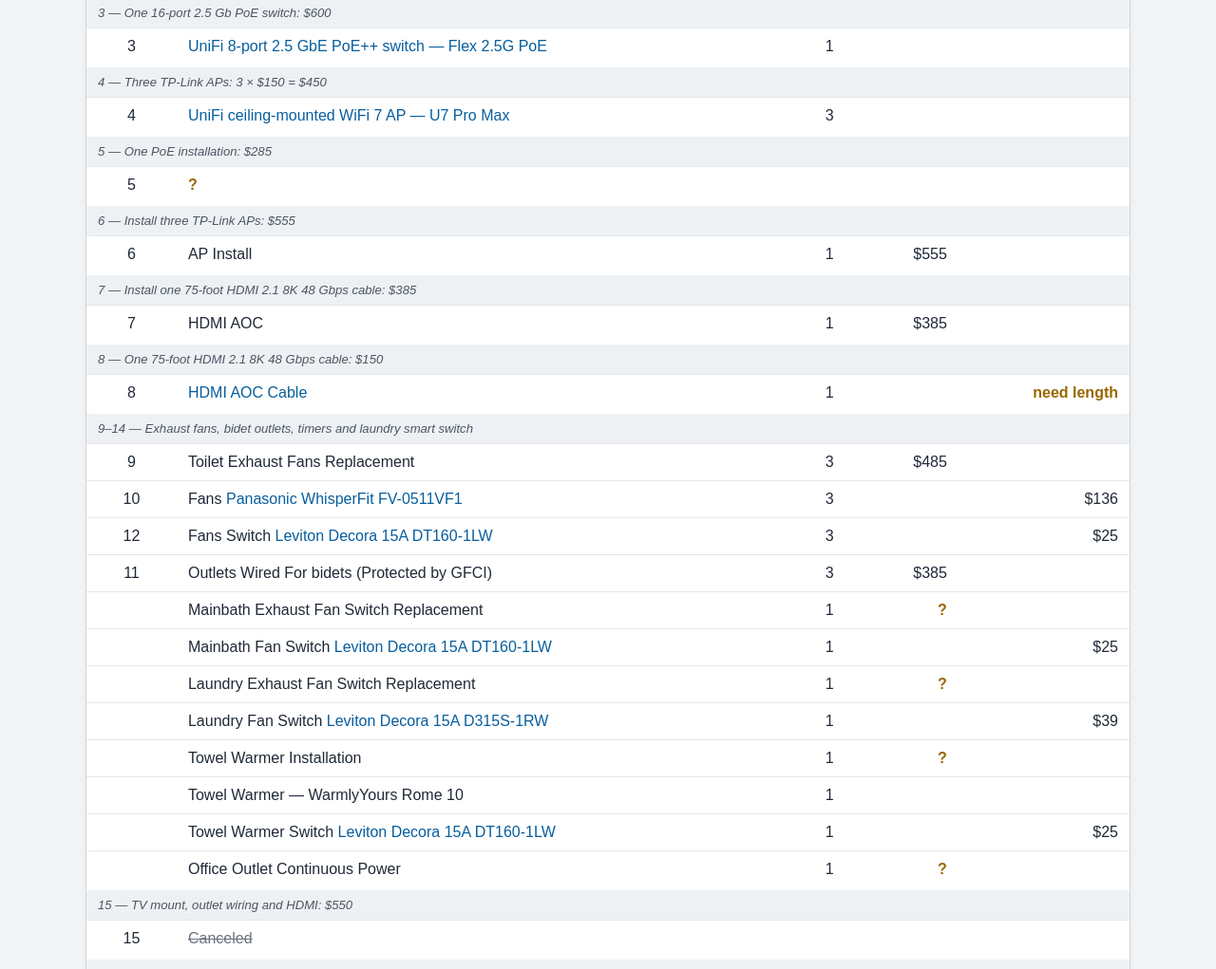
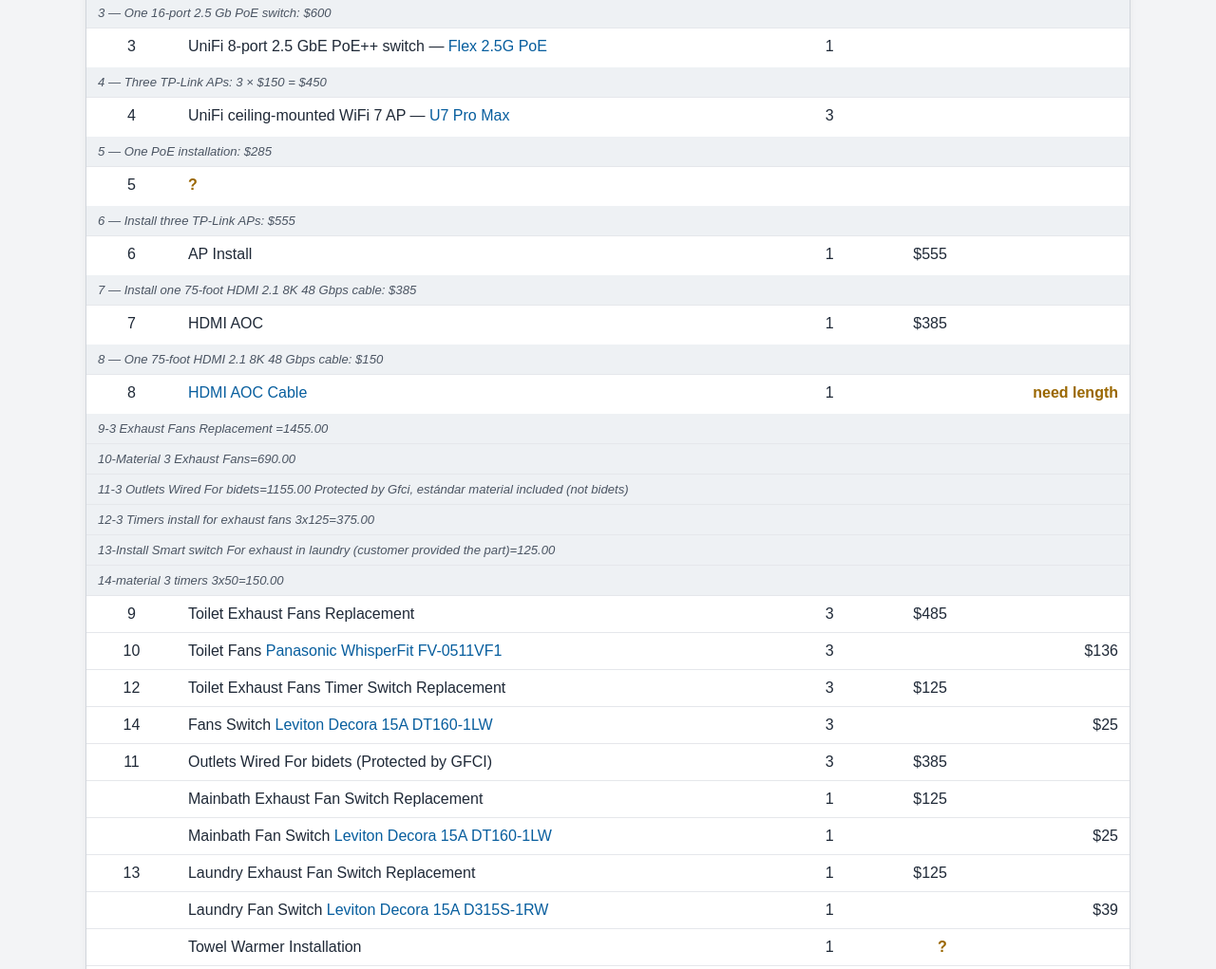
Before and after one commit to aufun00/Julio, a plain HTML site: page index.html in a window 1280 px wide. Shown: the part 472-1493 px from the top of the page at 95% size. Drawn offline with Linux system fonts and the light colour scheme.

Commit message:
Sync revised estimate details

```diff
--- a/index.html
+++ b/index.html
@@ -57,9 +57,9 @@
           <tr><td></td><td>for 1.2 <a href="https://us.infinitecables.com/products/rj45-cat6a-plenum-utp-solid-patch-cable-cmp-ft6?variant=51318185591097">RJ45 CAT6A Plenum UTP Solid Patch Cable</a></td><td>2</td><td></td><td class="pending">need length</td></tr>
           <tr><td></td><td>for 1.3 <a href="https://us.infinitecables.com/products/rj45-cat6a-plenum-utp-solid-patch-cable-cmp-ft6?variant=51318185591097">RJ45 CAT6A Plenum UTP Solid Patch Cable</a></td><td>1</td><td></td><td class="pending">need length</td></tr>
           <tr class="quote group-start"><td colspan="5">3 — One 16-port 2.5 Gb PoE switch: $600</td></tr>
-          <tr><td>3</td><td><a href="https://store.ui.com/us/en/category/switching-utility/products/usw-flex-2-5g-8-poe?variant=usw-flex-2dot5g-8-poe">UniFi 8-port 2.5 GbE PoE++ switch — Flex 2.5G PoE</a></td><td>1</td><td></td><td></td></tr>
+          <tr><td>3</td><td>UniFi 8-port 2.5 GbE PoE++ switch — <a href="https://store.ui.com/us/en/category/switching-utility/products/usw-flex-2-5g-8-poe?variant=usw-flex-2dot5g-8-poe">Flex 2.5G PoE</a></td><td>1</td><td></td><td></td></tr>
           <tr class="quote group-start"><td colspan="5">4 — Three TP-Link APs: 3 × $150 = $450</td></tr>
-          <tr><td>4</td><td><a href="https://store.ui.com/us/en/category/wifi-flagship/products/u7-pro-max?variant=u7-pro-max-us">UniFi ceiling-mounted WiFi 7 AP — U7 Pro Max</a></td><td>3</td><td></td><td></td></tr>
+          <tr><td>4</td><td>UniFi ceiling-mounted WiFi 7 AP — <a href="https://store.ui.com/us/en/category/wifi-flagship/products/u7-pro-max?variant=u7-pro-max-us">U7 Pro Max</a></td><td>3</td><td></td><td></td></tr>
           <tr class="quote group-start"><td colspan="5">5 — One PoE installation: $285</td></tr>
           <tr><td>5</td><td class="pending">?</td><td></td><td></td><td></td></tr>
           <tr class="quote group-start"><td colspan="5">6 — Install three TP-Link APs: $555</td></tr>
@@ -68,14 +68,20 @@
           <tr><td>7</td><td>HDMI AOC</td><td>1</td><td>$385</td><td></td></tr>
           <tr class="quote group-start"><td colspan="5">8 — One 75-foot HDMI 2.1 8K 48 Gbps cable: $150</td></tr>
           <tr><td>8</td><td><a href="https://us.infinitecables.com/products/aoc-2-1-active-optical-cable-hdmi-high-speed-8k-60hz-48gbps-uhd-hdr-cable-cmp-plenum-rated">HDMI AOC Cable</a></td><td>1</td><td></td><td class="pending">need length</td></tr>
-          <tr class="quote group-start"><td colspan="5">9–14 — Exhaust fans, bidet outlets, timers and laundry smart switch</td></tr>
+          <tr class="quote group-start"><td colspan="5">9-3 Exhaust Fans Replacement =1455.00</td></tr>
+          <tr class="quote"><td colspan="5">10-Material 3 Exhaust Fans=690.00</td></tr>
+          <tr class="quote"><td colspan="5">11-3 Outlets Wired For bidets=1155.00 Protected by Gfci, estándar material included (not bidets)</td></tr>
+          <tr class="quote"><td colspan="5">12-3 Timers install for exhaust fans 3x125=375.00</td></tr>
+          <tr class="quote"><td colspan="5">13-Install Smart switch For exhaust in laundry (customer provided the part)=125.00</td></tr>
+          <tr class="quote"><td colspan="5">14-material 3 timers 3x50=150.00</td></tr>
           <tr><td>9</td><td>Toilet Exhaust Fans Replacement</td><td>3</td><td>$485</td><td></td></tr>
-          <tr><td>10</td><td>Fans <a href="https://www.homedepot.com/p/Panasonic-WhisperFit-DC-Pick-A-Flow-50-80-110-CFM-ENERGY-STAR-Quiet-Ceiling-Bathroom-Exhaust-Fan-w-Flex-Z-Fast-Install-Bracket-FV-0511VF1/317645776">Panasonic WhisperFit FV-0511VF1</a></td><td>3</td><td></td><td>$136</td></tr>
-          <tr><td>12</td><td>Fans Switch <a href="https://www.homedepot.com/p/Leviton-Decora-15A-60-Minute-Indoor-In-Wall-Countdown-Timer-Switch-1-2-HP-9-8A-Fan-Motor-No-Neutral-Required-Single-Pole-White-R02-DT160-0LW/325797188">Leviton Decora 15A DT160-1LW</a></td><td>3</td><td></td><td>$25</td></tr>
+          <tr><td>10</td><td>Toilet Fans <a href="https://www.homedepot.com/p/Panasonic-WhisperFit-DC-Pick-A-Flow-50-80-110-CFM-ENERGY-STAR-Quiet-Ceiling-Bathroom-Exhaust-Fan-w-Flex-Z-Fast-Install-Bracket-FV-0511VF1/317645776">Panasonic WhisperFit FV-0511VF1</a></td><td>3</td><td></td><td>$136</td></tr>
+          <tr><td>12</td><td>Toilet Exhaust Fans Timer Switch Replacement</td><td>3</td><td>$125</td><td></td></tr>
+          <tr><td>14</td><td>Fans Switch <a href="https://www.homedepot.com/p/Leviton-Decora-15A-60-Minute-Indoor-In-Wall-Countdown-Timer-Switch-1-2-HP-9-8A-Fan-Motor-No-Neutral-Required-Single-Pole-White-R02-DT160-0LW/325797188">Leviton Decora 15A DT160-1LW</a></td><td>3</td><td></td><td>$25</td></tr>
           <tr><td>11</td><td>Outlets Wired For bidets (Protected by GFCI)</td><td>3</td><td>$385</td><td></td></tr>
-          <tr><td></td><td>Mainbath Exhaust Fan Switch Replacement</td><td>1</td><td class="pending">?</td><td></td></tr>
+          <tr><td></td><td>Mainbath Exhaust Fan Switch Replacement</td><td>1</td><td>$125</td><td></td></tr>
           <tr><td></td><td>Mainbath Fan Switch <a href="https://www.homedepot.com/p/Leviton-Decora-15A-60-Minute-Indoor-In-Wall-Countdown-Timer-Switch-1-2-HP-9-8A-Fan-Motor-No-Neutral-Required-Single-Pole-White-R02-DT160-0LW/325797188">Leviton Decora 15A DT160-1LW</a></td><td>1</td><td></td><td>$25</td></tr>
-          <tr><td></td><td>Laundry Exhaust Fan Switch Replacement</td><td>1</td><td class="pending">?</td><td></td></tr>
+          <tr><td>13</td><td>Laundry Exhaust Fan Switch Replacement</td><td>1</td><td>$125</td><td></td></tr>
           <tr><td></td><td>Laundry Fan Switch <a href="https://www.homedepot.com/p/Leviton-Decora-15Amp-Smart-Light-Switch-White-Wi-Fi-On-Off-Control-Lights-Fans-Gen-Use-3A-LED-1-3-HP-Neutral-Req-D315S-1RW-D315S-1RW/340553852">Leviton Decora 15A D315S-1RW</a></td><td>1</td><td></td><td>$39</td></tr>
           <tr><td></td><td>Towel Warmer Installation</td><td>1</td><td class="pending">?</td><td></td></tr>
           <tr><td></td><td>Towel Warmer — WarmlyYours Rome 10</td><td>1</td><td></td><td></td></tr>
```
